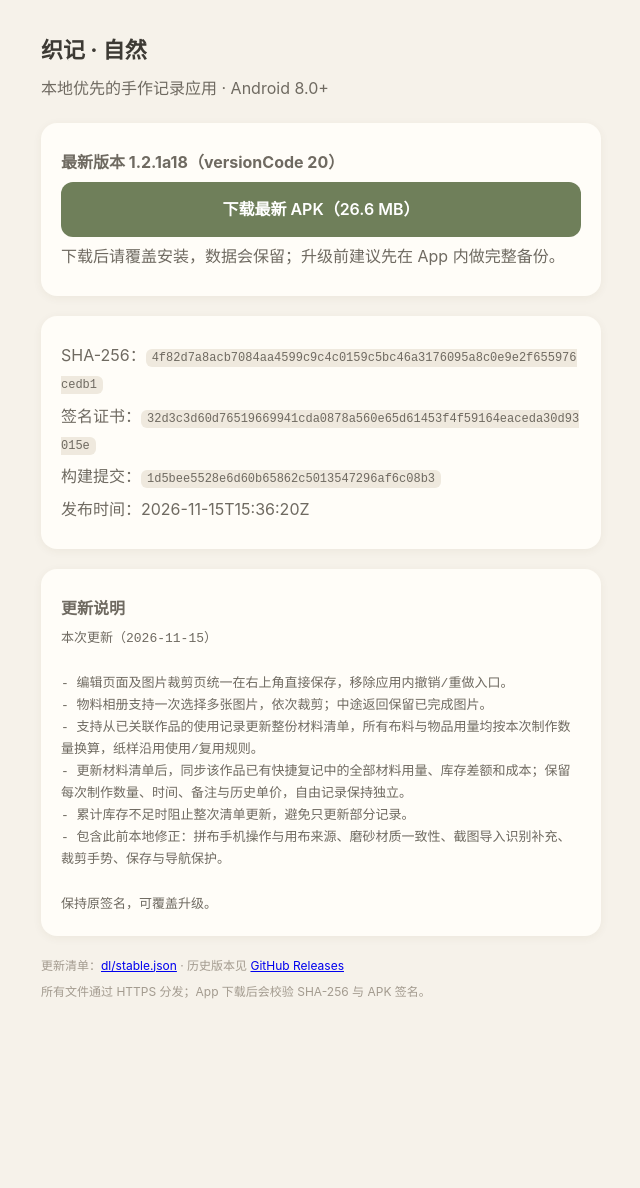
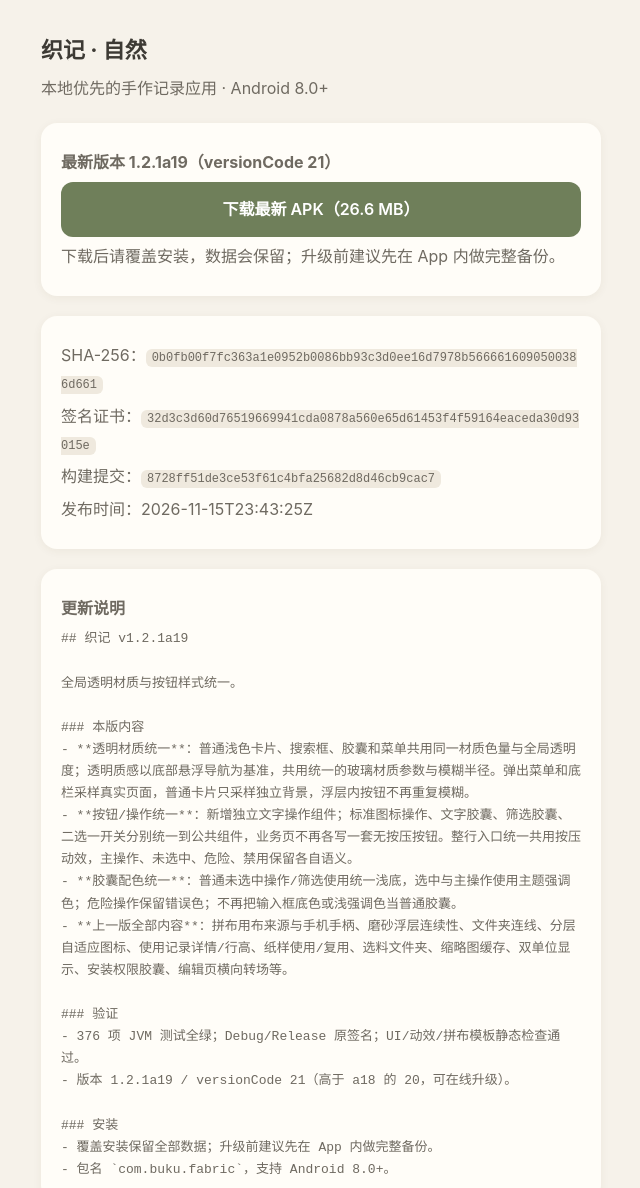
Before and after one commit to youyoudezhuzhu/ZhiJi-Release, a plain HTML site: page docs/index.html in a window 1280 px wide. Shown: the top 1188 px of the page, without its empty margins (319-959 px from the left). Before the commit the page ends 1040 px from the top, so only its background shows below. Drawn offline with Linux system fonts and the light colour scheme.

Commit message:
pages: sync 1.2.1a19 metadata (auto)

```diff
--- a/docs/index.html
+++ b/docs/index.html
@@ -21,28 +21,35 @@ pre{white-space:pre-wrap;color:#6f6a61;font-size:13px;margin:0}
 <h1>织记 · 自然</h1>
 <p>本地优先的手作记录应用 · Android 8.0+</p>
 <div class="card">
-<p><strong>最新版本 1.2.1a18（versionCode 20）</strong></p>
+<p><strong>最新版本 1.2.1a19（versionCode 21）</strong></p>
 <a class="btn" href="dl/latest.apk">下载最新 APK（26.6 MB）</a>
 <p>下载后请覆盖安装，数据会保留；升级前建议先在 App 内做完整备份。</p>
 </div>
 <div class="card">
-<p>SHA-256：<code>4f82d7a8acb7084aa4599c9c4c0159c5bc46a3176095a8c0e9e2f655976cedb1</code></p>
+<p>SHA-256：<code>0b0fb00f7fc363a1e0952b0086bb93c3d0ee16d7978b5666616090500386d661</code></p>
 <p>签名证书：<code>32d3c3d60d76519669941cda0878a560e65d61453f4f59164eaceda30d93015e</code></p>
-<p>构建提交：<code>1d5bee5528e6d60b65862c5013547296af6c08b3</code></p>
-<p>发布时间：2026-11-15T15:36:20Z</p>
+<p>构建提交：<code>8728ff51de3ce53f61c4bfa25682d8d46cb9cac7</code></p>
+<p>发布时间：2026-11-15T23:43:25Z</p>
 </div>
 <div class="card">
 <p><strong>更新说明</strong></p>
-<pre>本次更新（2026-11-15）
+<pre>## 织记 v1.2.1a19
 
-- 编辑页面及图片裁剪页统一在右上角直接保存，移除应用内撤销/重做入口。
-- 物料相册支持一次选择多张图片，依次裁剪；中途返回保留已完成图片。
-- 支持从已关联作品的使用记录更新整份材料清单，所有布料与物品用量均按本次制作数量换算，纸样沿用使用/复用规则。
-- 更新材料清单后，同步该作品已有快捷复记中的全部材料用量、库存差额和成本；保留每次制作数量、时间、备注与历史单价，自由记录保持独立。
-- 累计库存不足时阻止整次清单更新，避免只更新部分记录。
-- 包含此前本地修正：拼布手机操作与用布来源、磨砂材质一致性、截图导入识别补充、裁剪手势、保存与导航保护。
+全局透明材质与按钮样式统一。
 
-保持原签名，可覆盖升级。</pre>
+### 本版内容
+- **透明材质统一**：普通浅色卡片、搜索框、胶囊和菜单共用同一材质色量与全局透明度；透明质感以底部悬浮导航为基准，共用统一的玻璃材质参数与模糊半径。弹出菜单和底栏采样真实页面，普通卡片只采样独立背景，浮层内按钮不再重复模糊。
+- **按钮/操作统一**：新增独立文字操作组件；标准图标操作、文字胶囊、筛选胶囊、二选一开关分别统一到公共组件，业务页不再各写一套无按压按钮。整行入口统一共用按压动效，主操作、未选中、危险、禁用保留各自语义。
+- **胶囊配色统一**：普通未选中操作/筛选使用统一浅底，选中与主操作使用主题强调色；危险操作保留错误色；不再把输入框底色或浅强调色当普通胶囊。
+- **上一版全部内容**：拼布用布来源与手机手柄、磨砂浮层连续性、文件夹连线、分层自适应图标、使用记录详情/行高、纸样使用/复用、选料文件夹、缩略图缓存、双单位显示、安装权限胶囊、编辑页横向转场等。
+
+### 验证
+- 376 项 JVM 测试全绿；Debug/Release 原签名；UI/动效/拼布模板静态检查通过。
+- 版本 1.2.1a19 / versionCode 21（高于 a18 的 20，可在线升级）。
+
+### 安装
+- 覆盖安装保留全部数据；升级前建议先在 App 内做完整备份。
+- 包名 `com.buku.fabric`，支持 Android 8.0+。</pre>
 </div>
 <p class="foot">更新清单：<a href="dl/stable.json">dl/stable.json</a> · 历史版本见 <a href="https://github.com/youyoudezhuzhu/ZhiJi-Release/releases">GitHub Releases</a></p>
 <p class="foot">所有文件通过 HTTPS 分发；App 下载后会校验 SHA-256 与 APK 签名。</p>
```
Also changed, not shown: docs/dl/stable.json (+8 -8 lines), updates/stable.json (+8 -8 lines), docs/dl/SHA256SUMS-1.2.1a18.txt (deleted), docs/dl/SHA256SUMS-1.2.1a19.txt (added).
